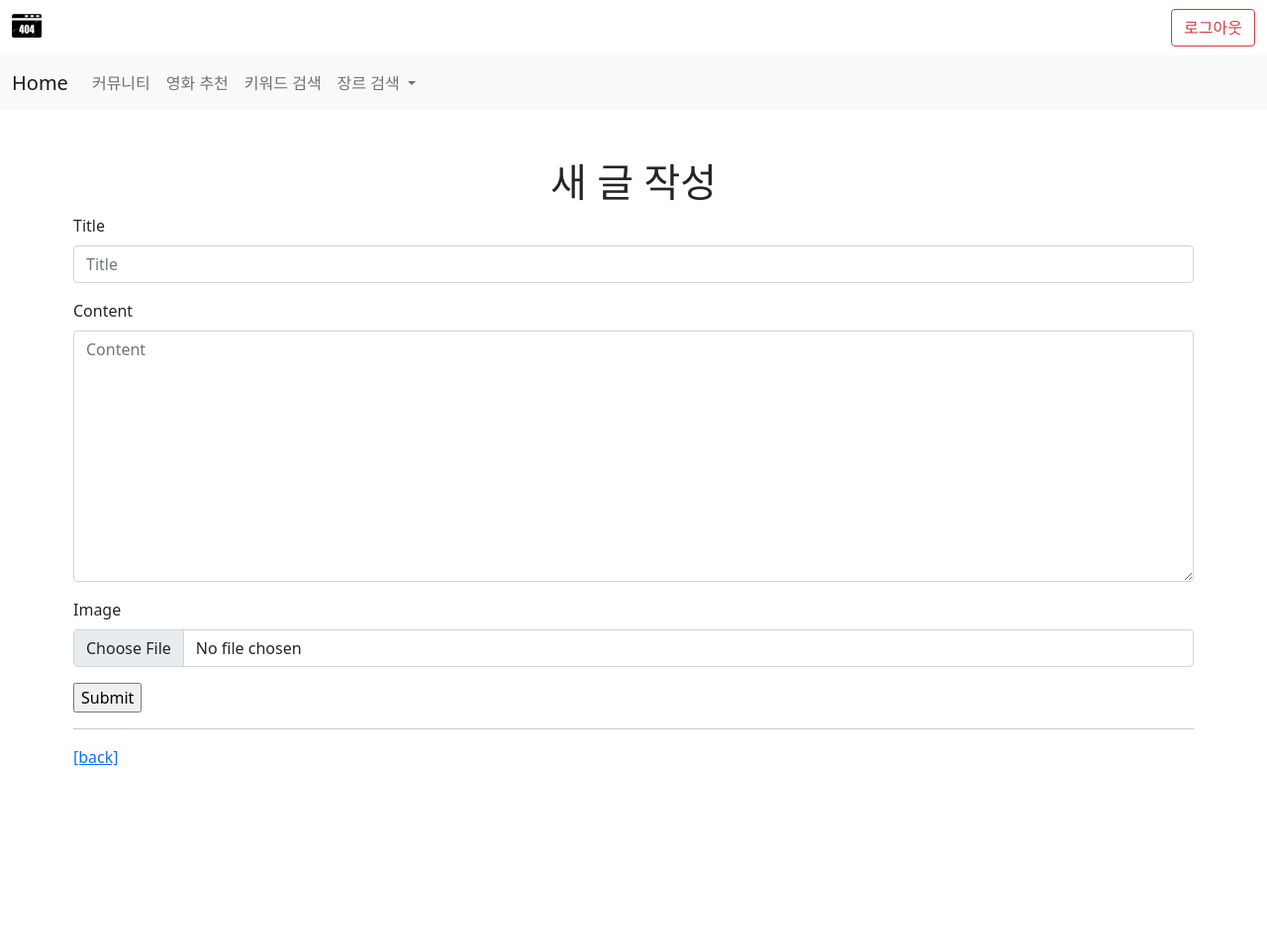
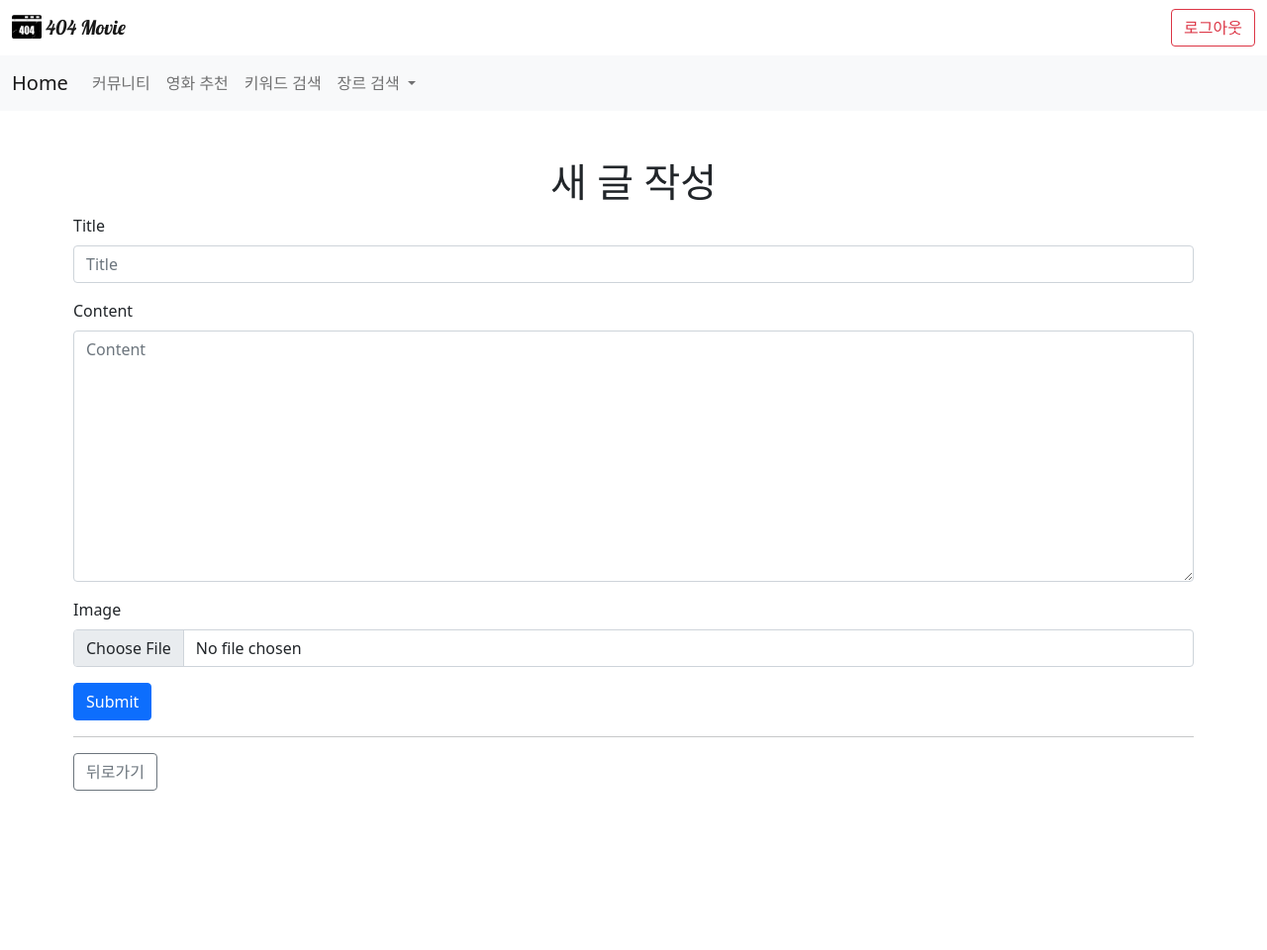
Before and after one commit to YoonSeok-Woo/project_YS_HL, a Django app: page /community/create/ in a window 1280 px wide. Shown: the whole page at 99% size. Run offline with Django 3.2, Linux system fonts and the light colour scheme; the visitor is signed in with stand-in values (Sample User, id 1); some libraries are stand-ins or nearby versions.

Commit message:
1125 base,home,detail,create.html

```diff
--- a/community/templates/community/create.html
+++ b/community/templates/community/create.html
@@ -5,8 +5,8 @@
   <form style="my-5" action="" method="POST" enctype= "multipart/form-data">
     {% csrf_token %}
     {% bootstrap_form form %}
-    <input type="submit">
+    <input type="submit" class="btn btn-primary">
   </form>
   <hr>
-  <a href="{% url 'community:index' %}">[back]</a>
+  <a href="{% url 'community:index' %}" class="btn btn-outline-secondary">뒤로가기</a>
 {% endblock content %}
--- a/community/templates/community/detail.html
+++ b/community/templates/community/detail.html
@@ -57,6 +57,6 @@
   {% else %}
     <a href="{% url 'user:login' %}">[댓글을 작성하려면 로그인하세요.]</a>
   {% endif %}
-  <a href="{% url 'community:index' %}">[back]</a>
+  <a href="{% url 'community:index' %}" class="btn btn-outline-secondary">뒤로가기</a>
   </div>
 {% endblock content %}
--- a/movie/templates/movie/home.html
+++ b/movie/templates/movie/home.html
@@ -9,13 +9,15 @@
   <link rel="stylesheet" href="{% static 'css/movie_home.css' %}">
   <link href="https://cdn.jsdelivr.net/npm/bootstrap@5.1.3/dist/css/bootstrap.min.css" rel="stylesheet" integrity="sha384-1BmE4kWBq78iYhFldvKuhfTAU6auU8tT94WrHftjDbrCEXSU1oBoqyl2QvZ6jIW3" crossorigin="anonymous">
   <link rel="stylesheet" href="https://cdnjs.cloudflare.com/ajax/libs/meyer-reset/2.0/reset.min.css">
+  <link href="https://fonts.googleapis.com/css2?family=Lobster&display=swap" rel="stylesheet">
   <title>Document</title>
 </head>
 <body>
   <nav class="navbar navbar-expand-lg navbar-light">
       <div class="container-fluid">
-        <a class="navbar-brand" href="#">
+        <a class="navbar-brand" href="#" style="font-family: 'Lobster', cursive;">
           <img src="{% static 'image/404icon.png' %}" alt="" width="30" height="24" class="d-inline-block align-text-top">
+          404 Movie
         </a>
         <div>
           {% if request.user.is_authenticated %}
--- a/templates/base.html
+++ b/templates/base.html
@@ -9,14 +9,16 @@
   <link href="https://cdn.jsdelivr.net/npm/bootstrap@5.1.3/dist/css/bootstrap.min.css" rel="stylesheet" integrity="sha384-1BmE4kWBq78iYhFldvKuhfTAU6auU8tT94WrHftjDbrCEXSU1oBoqyl2QvZ6jIW3" crossorigin="anonymous">
   <link rel="stylesheet" href="{% static 'css/login.css' %}">
   <link rel="stylesheet" href="{% static 'css/bass.css' %}">
+  <link href="https://fonts.googleapis.com/css2?family=Lobster&display=swap" rel="stylesheet">
   <title>Document</title>
 </head>
 <body>
   <div>
     <nav class="navbar navbar-expand-lg navbar-light">
       <div class="container-fluid">
-        <a class="navbar-brand" href="#">
+        <a class="navbar-brand" href="#" style="font-family: 'Lobster', cursive;">
           <img src="{% static 'image/404icon.png' %}" alt="" width="30" height="24" class="d-inline-block align-text-top">
+          404 Movie
         </a>
         <div>
           {% if request.user.is_authenticated %}
```
